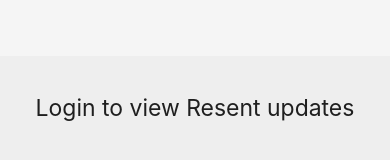
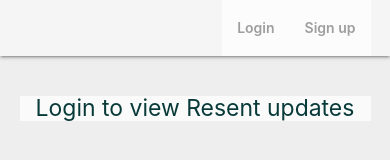
Before and after one commit to collinkip/internalmemo, a plain HTML site: page index.html in a window 390 px wide. Drawn offline with nearby package versions, Linux system fonts and the light colour scheme; no server answers.

Commit message:
latest updATES

```diff
--- a/index.html
+++ b/index.html
@@ -11,10 +11,10 @@
 <body class="grey lighten-3">
 
   <!-- NAVBAR -->
-  <nav class="z-depth-0 grey lighten-4">
+  <nav class="grey lighten-4">
     <div class="nav-wrapper container">
 
-      <ul id="nav-mobile" class="right hide-on-med-and-down">
+      <ul id="nav-mobile" class="right">
           <li class="logged-in display-none">
             <a href="#" class="grey-text modal-trigger" data-target="modal-account">Account</a>
           </li>
@@ -132,14 +132,6 @@
     <div class="modal-content center-align">
       <h4>Account details</h4><br />
       <div class="account-details"></div>
-      <table class="table-users">
-        <tr>
-            <th>Full name</th>
-            <th> Department</th>
-            <th>Email</th>
-            <th>phone</th>
-            <th>Action</th>
-        </tr>
       <table class="table-user">
         <tr>
             <th>Full name</th>
@@ -149,15 +141,7 @@
             <th>Action</th>
         </tr>
     </table>
-    <!-- <table class="table-users">
-      <tr>
-          <th>Full name</th>
-          <th> Department</th>
-          <th>Email</th>
-          <th>phone</th>
-          <th>Action</th>
-      </tr>
-  </table> -->
+
     </div>
   </div>
 
--- a/index.js
+++ b/index.js
@@ -24,7 +24,6 @@ const setupUI=(user)=>{
                      <td><div>${user.email}</div></td>
                      <td><div>${doc.data().phone}</div></td>
                      <td>
-                         <button class="btn btn-edit" id="btn-edit"><a href="#" class="white-text modal-trigger" data-target="modal-edit">Edit</a></button>
                          <button class="btn btn-delete">Delete</button>
 
                      </td>
--- a/style.css
+++ b/style.css
@@ -1,8 +1,17 @@
-
+body{
+    color: rgb(9, 58, 58);
+    font-weight: 600;
+}
 .edit-model{
     width: 50%;
     display: flex;
 
+}
+
+li {
+    box-sizing: border-box;
+    overflow: hidden;
+    position: inherit;
 }
 .model{
     position: relative;
@@ -24,3 +33,23 @@
 .modal-show{
     display: block;
 }
+.container ul {
+
+    box-shadow: inset;
+    background-color: blue;
+	/* other styles */
+	background: rgba(255, 255, 255, .7);
+	-webkit-backdrop-filter: blur(10px);
+	backdrop-filter: blur(10px);
+}
+
+@media screen and (max-width: 480px) {
+    grey lighten-4{
+        background-color: black;
+        color: green;
+
+    }
+    body {
+      background-color: rgb(125, 224, 125);
+    }
+  }
```
